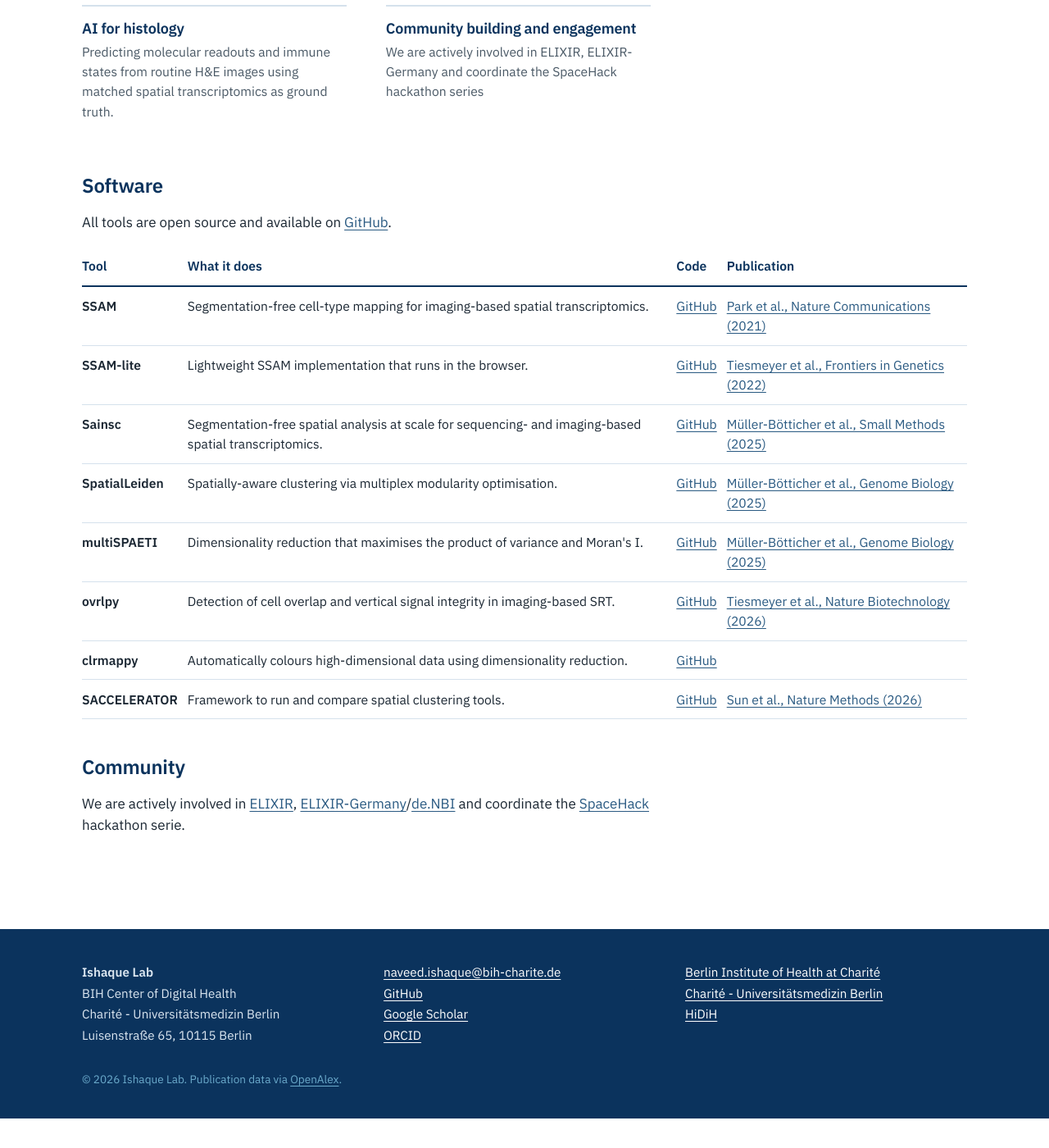
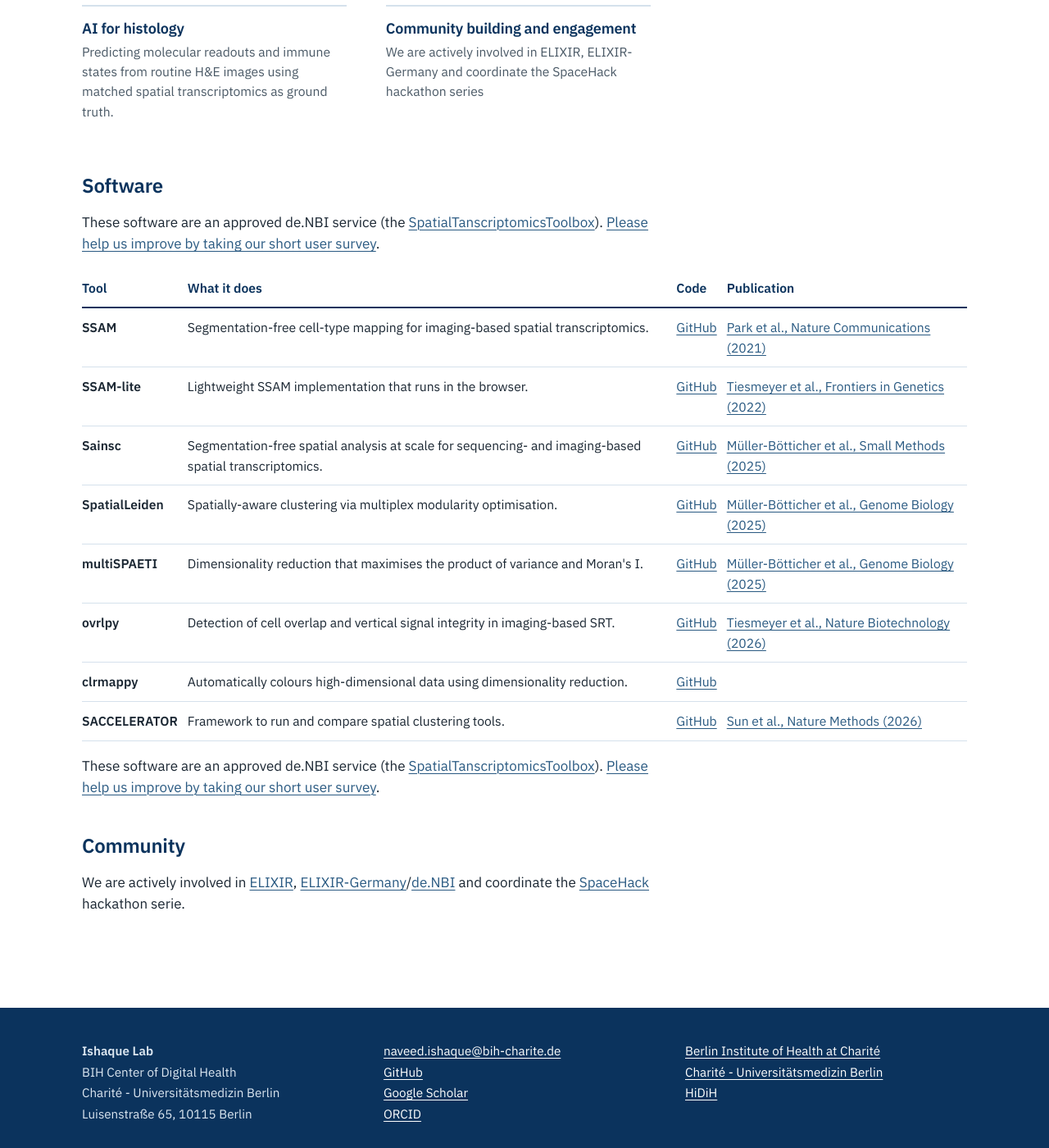
Before and after one commit to IshaqueLab/IshaqueLab.github.io, a Jekyll site: the page built from research.md, in a window 1280 px wide and 1400 px high, scrolled down 597 px. Shown: the whole window at 82% size. Built offline with Jekyll 4.4.1, drawn with Linux system fonts in a browser that asks for light colours; before the commit the page ends 1961 px from its top, so only the background shows below that.

Commit message:
Update research.md

```diff
--- a/research.md
+++ b/research.md
@@ -16,7 +16,7 @@ We develop computational methods to understand biological heterogeneity in disea
 
 ## Software
 
-All tools are open source and available on <a href="{{ site.github_org }}">GitHub</a>.
+These software are an approved de.NBI service (the [SpatialTanscriptomicsToolbox](https://www.surveymonkey.de/r/denbi-service?sc=hd-hub&tool=spatialtranscriptomicstoolbox)). [Please help us improve by taking our short user survey](https://www.surveymonkey.de/r/denbi-service?sc=hd-hub&tool=spatialtranscriptomicstoolbox).
 
 <table>
   <thead><tr><th>Tool</th><th>What it does</th><th>Code</th><th>Publication</th></tr></thead>
@@ -32,6 +32,8 @@ All tools are open source and available on <a href="{{ site.github_org }}">GitHu
   </tbody>
 </table>
 
+These software are an approved de.NBI service (the [SpatialTanscriptomicsToolbox](https://www.surveymonkey.de/r/denbi-service?sc=hd-hub&tool=spatialtranscriptomicstoolbox)). [Please help us improve by taking our short user survey](https://www.surveymonkey.de/r/denbi-service?sc=hd-hub&tool=spatialtranscriptomicstoolbox).
+
 ## Community
 
 We are actively involved in [ELIXIR](https://elixir-europe.org/), [ELIXIR-Germany](https://elixir-europe.org/about-us/who-we-are/nodes/germany)/[de.NBI](https://www.denbi.de/) and coordinate the [SpaceHack](https://spatialhackathon.github.io/) hackathon serie.
```
